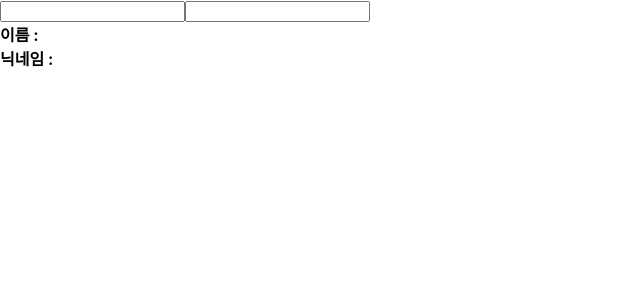
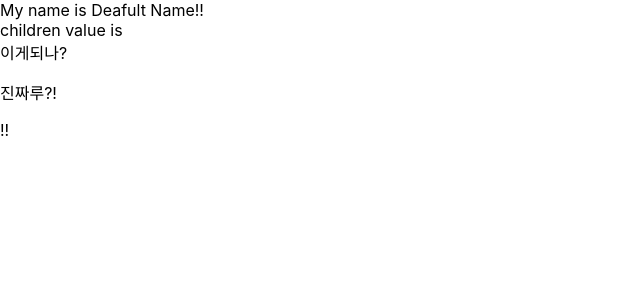
Before and after one commit to JQ-WCoding/react-app, a React (Create React App) app: page / in a window 1280 px wide. Shown: the top 300 px of the page, without its empty margins (0-640 px from the left). Built offline with nearby package versions, Linux system fonts and the light colour scheme.

Commit message:
react children 개념 잡기

```diff
--- a/src/App.js
+++ b/src/App.js
@@ -1,8 +1,11 @@
 import './App.css';
-import Info from "./useState/Info";
+import MyComponent from "./bind/MyComponent";
 
 const App = () => {
-    return <Info/>;
+    return ( <MyComponent>
+        <div> 이게되나?</div>
+        <p>진짜루?!</p>
+    </MyComponent> );
 };
 
 // function App() {
--- /dev/null
+++ b/src/bind/MyComponent.js
@@ -0,0 +1,17 @@
+const MyComponent = ( props ) => {
+    const {name, children} = props;
+
+    return (
+        <div>
+            My name is {name}!! <br/>
+            children value is {children} !!
+        </div>
+    )
+}
+
+MyComponent.defaultProps = {
+    name: 'Deafult Name'
+}
+
+
+export default MyComponent;
```
Also changed, not shown: src/bind/Condition.js (+14 -5 lines).
